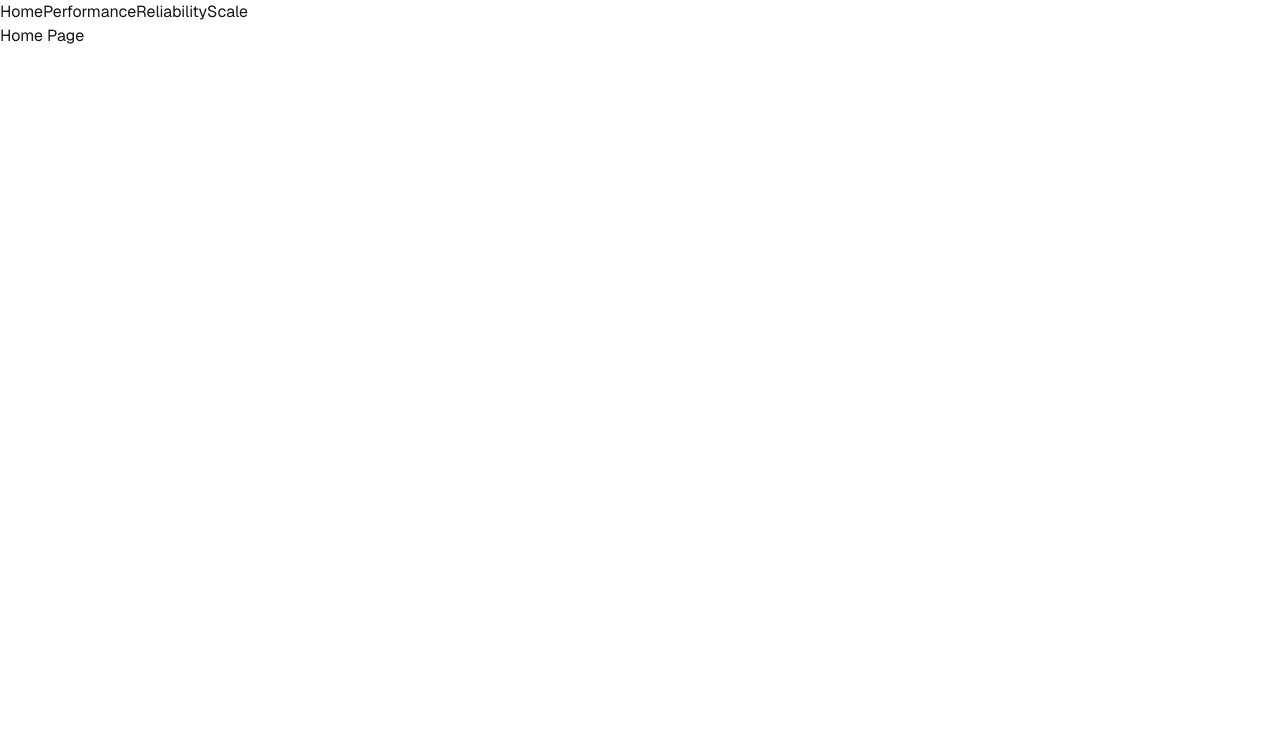
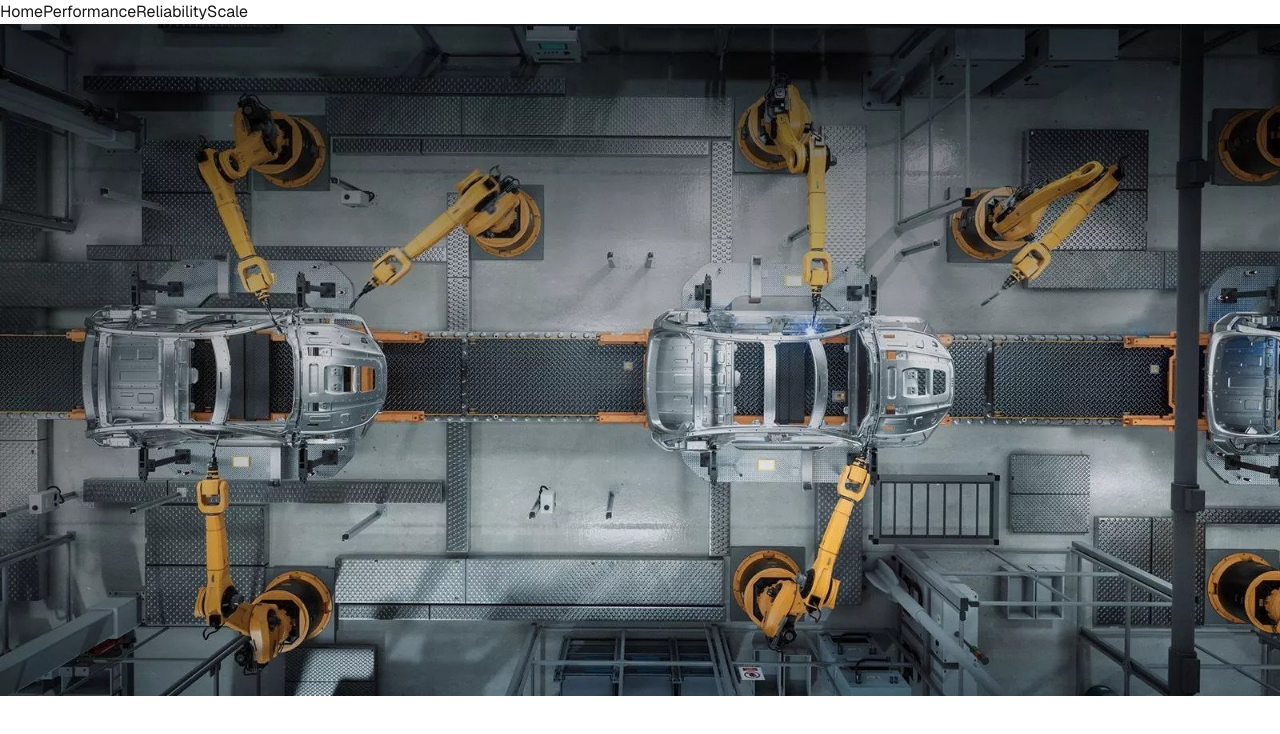
Before and after one commit to SmackSmash/next-corp, a Next.js app: page / in a window 1280 px wide. Shown: the top 734 px of the page. Built offline with nearby package versions, Linux system fonts and the light colour scheme.

Commit message:
Turbopack sucks

```diff
--- a/src/app/page.tsx
+++ b/src/app/page.tsx
@@ -1,3 +1,10 @@
+import Image from 'next/image';
+import HomeImage from '@/../public/home.jpg';
+
 export default function Home() {
-  return <div>Home Page</div>;
+  return (
+    <div>
+      <Image src={HomeImage} alt='Factory' />
+    </div>
+  );
 }
```
